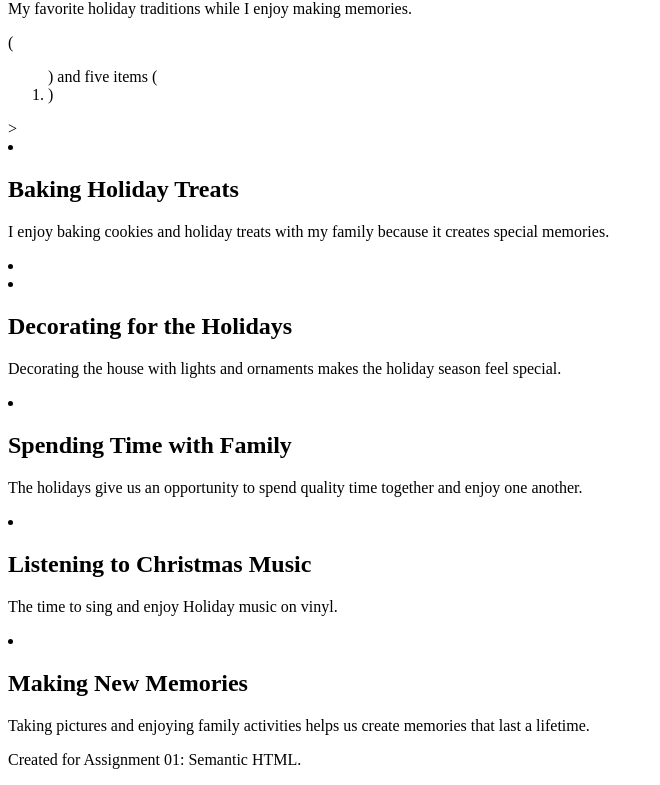
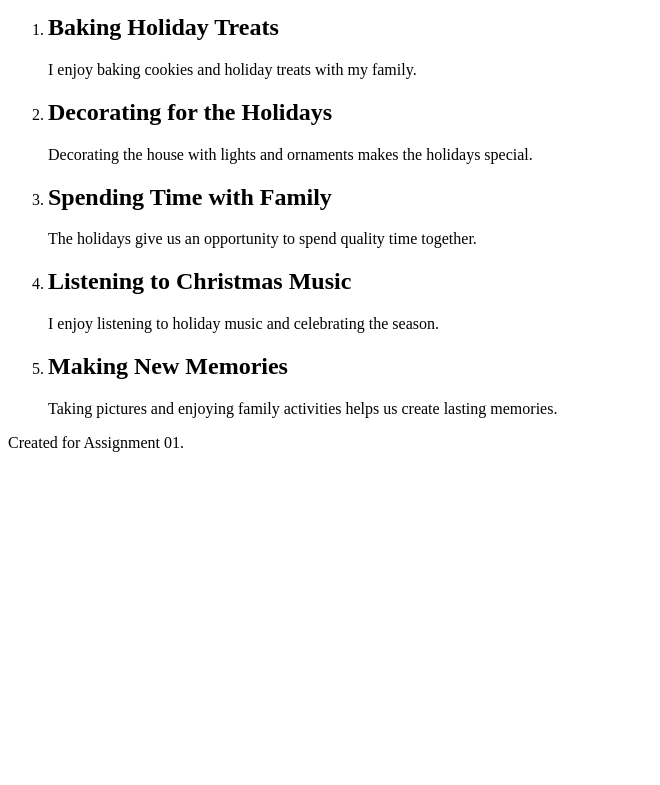
Before and after one commit to RSernaTech/VScommit, a plain HTML site: page Assignment-01/index.html in a window 1280 px wide. Shown: the part 66-851 px from the top of the page, without its empty margins (0-660 px from the left). After the commit the page ends 800 px from the top, so only its background shows below. Drawn offline with Linux system fonts and the light colour scheme.

Commit message:
Fix Assignment 01 HTM structure and homepage link

```diff
--- a/Assignment-01/index.html
+++ b/Assignment-01/index.html
@@ -1,38 +1,50 @@
-<assignment-01>
-<index class="html"></index>
-<h1>My Top 5 Favorite Holiday Traditions</h1>
-<p> My favorite holiday traditions while I enjoy making memories.</p>
-<main> (<ol>) and five items (<li>)</li></ol></main>
-    </ol>>
+
+<!DOCTYPE html>
+<html lang="en">
+
+<head>
+    <meta charset="UTF-8">
+    <meta name="viewport" content="width=device-width, initial-scale=1.0">
+    <title>My Top 5 Favorite Holiday Traditions</title>
+</head>
+
+<body>
+
+    <header>
+        <h1>My Top 5 Favorite Holiday Traditions</h1>
+    </header>
+
+    <main>
+        <ol>
             <li>
-            <h2> Baking Holiday Treats</h2>
-            <p> I enjoy baking cookies and holiday treats with my family because it creates special memories.
-        <li>
-        <li>
-            <h2> Decorating for the Holidays</h2>
-            <p> Decorating the house with lights and ornaments makes the holiday season feel special.</p>
+                <h2>Baking Holiday Treats</h2>
+                <p>I enjoy baking cookies and holiday treats with my family.</p>
+            </li>
+
+            <li>
+                <h2>Decorating for the Holidays</h2>
+                <p>Decorating the house with lights and ornaments makes the holidays special.</p>
             </li>
 
             <li>
                 <h2>Spending Time with Family</h2>
-                <p>The holidays give us an opportunity to spend quality time together and enjoy one another.</p>
+                <p>The holidays give us an opportunity to spend quality time together.</p>
             </li>
 
             <li>
                 <h2>Listening to Christmas Music</h2>
-                <p>The time to sing and enjoy Holiday music on vinyl.</p>
+                <p>I enjoy listening to holiday music and celebrating the season.</p>
             </li>
 
             <li>
                 <h2>Making New Memories</h2>
-                <p>Taking pictures and enjoying family activities helps us create memories that last a lifetime.</p>
+                <p>Taking pictures and enjoying family activities helps us create lasting memories.</p>
             </li>
         </ol>
     </main>
 
-    <!-- FOOTER -->
     <footer>
-        <p>Created for Assignment 01: Semantic HTML.</p>
+        <p>Created for Assignment 01.</p>
     </footer>
 
 </body>
```
Also changed, not shown: index.html (+1 -1 lines).
